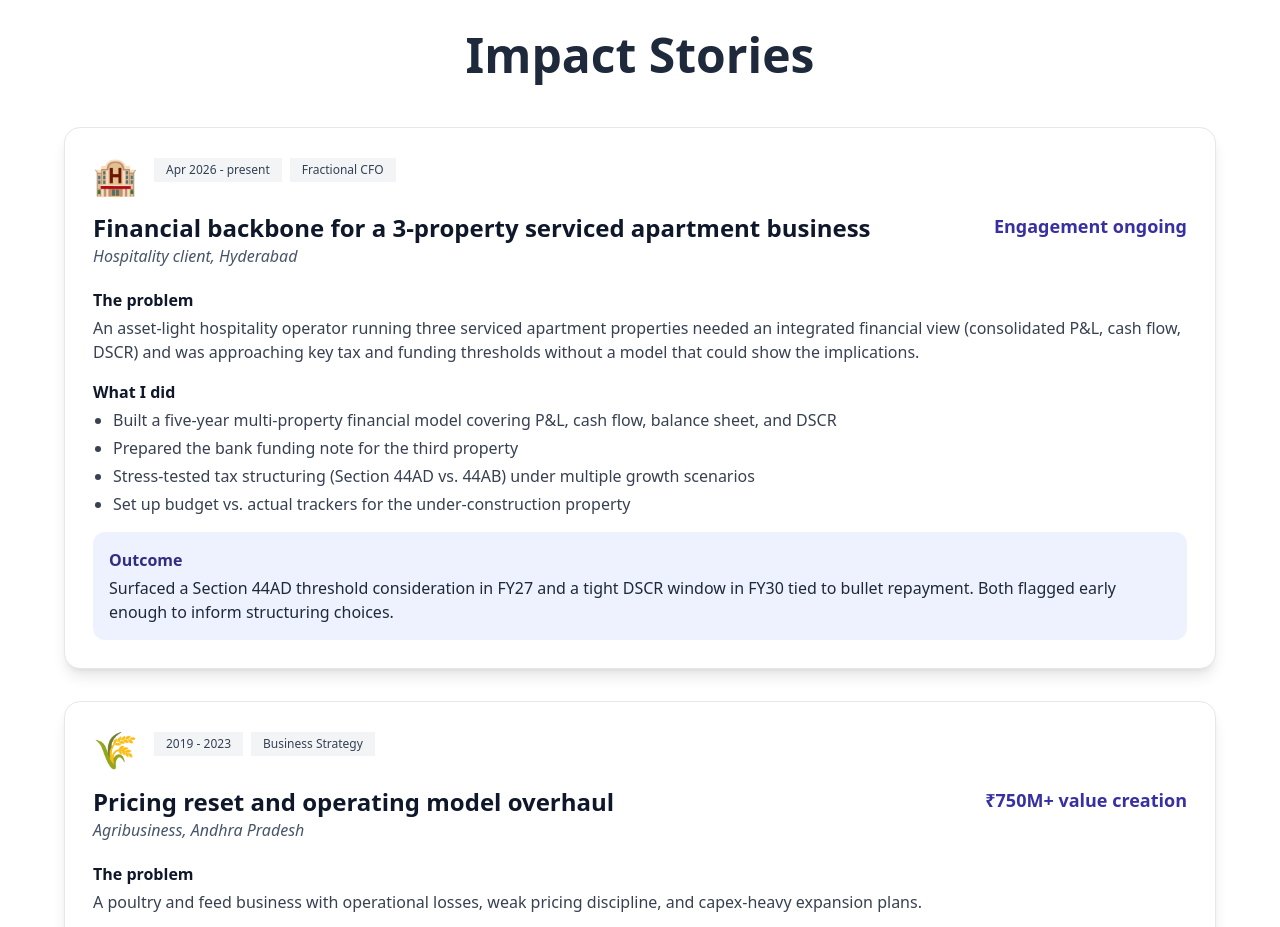
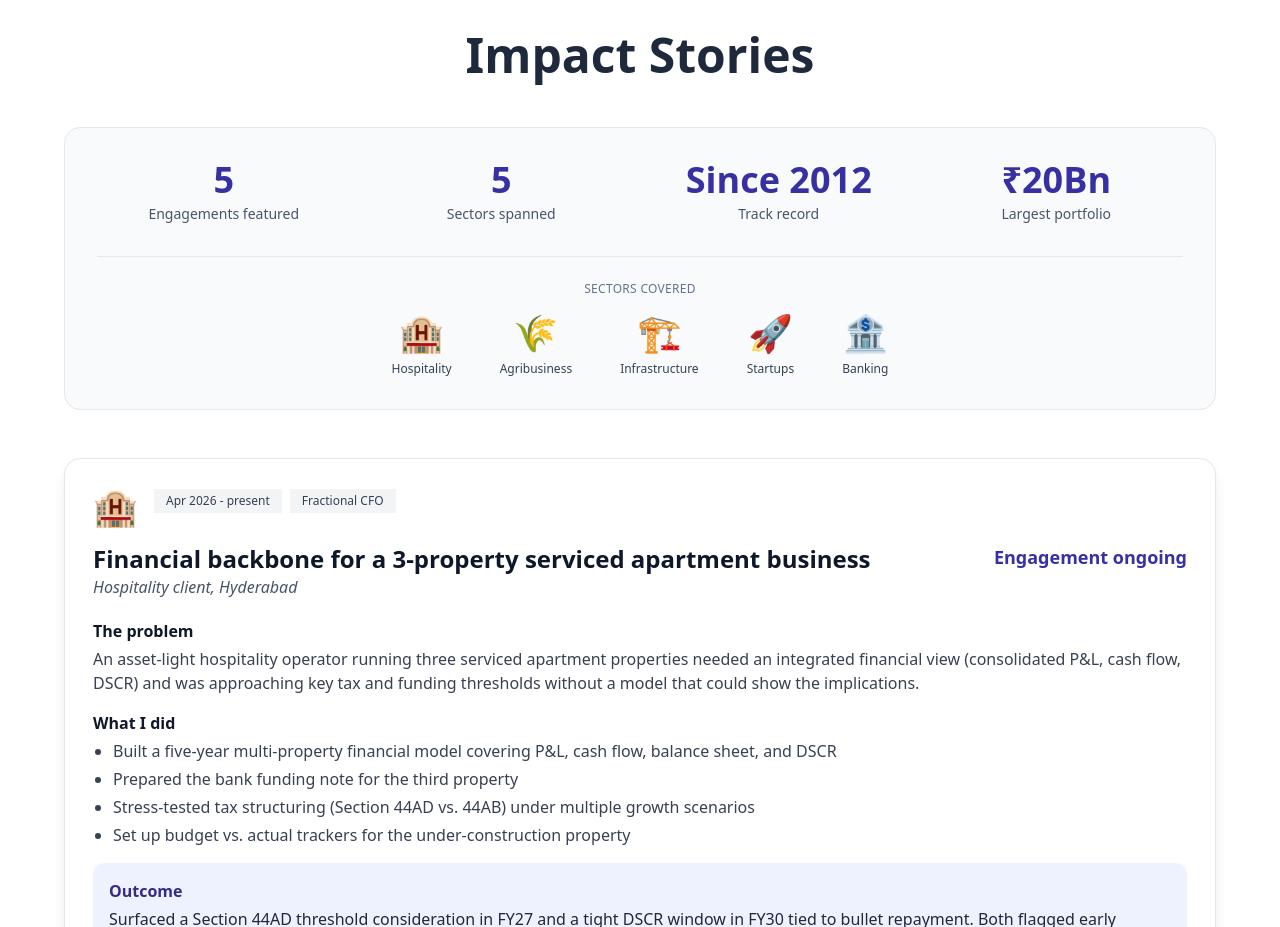
Before and after one commit to SravaniPolina/sravani-portfolio-frontend, a React (Create React App) app: page / in a window 1280 px wide. Shown: the part 2660-3587 px from the top of the page. Built offline with nearby package versions, Linux system fonts and the light colour scheme.

Commit message:
Update Projects.jsx

```diff
--- a/src/components/Projects.jsx
+++ b/src/components/Projects.jsx
@@ -83,11 +83,52 @@ const cards = [
   }
 ];
 
+const sectorMix = [
+  { icon: "🏨", label: "Hospitality" },
+  { icon: "🌾", label: "Agribusiness" },
+  { icon: "🏗️", label: "Infrastructure" },
+  { icon: "🚀", label: "Startups" },
+  { icon: "🏦", label: "Banking" }
+];
+
 export default function ProjectCards() {
   return (
     <section id="impact" className="py-16 px-4 sm:px-8 bg-white">
       <div className="max-w-6xl mx-auto">
         <h2 className="text-4xl md:text-5xl font-bold text-center mb-12">Impact Stories</h2>
+
+        <div className="bg-slate-50 rounded-2xl border p-8 mb-12">
+          <div className="grid grid-cols-2 md:grid-cols-4 gap-6 mb-8">
+            <div className="text-center">
+              <div className="text-3xl md:text-4xl font-bold text-indigo-800">5</div>
+              <div className="text-xs md:text-sm text-slate-600 mt-1">Engagements featured</div>
+            </div>
+            <div className="text-center">
+              <div className="text-3xl md:text-4xl font-bold text-indigo-800">5</div>
+              <div className="text-xs md:text-sm text-slate-600 mt-1">Sectors spanned</div>
+            </div>
+            <div className="text-center">
+              <div className="text-3xl md:text-4xl font-bold text-indigo-800">Since 2012</div>
+              <div className="text-xs md:text-sm text-slate-600 mt-1">Track record</div>
+            </div>
+            <div className="text-center">
+              <div className="text-3xl md:text-4xl font-bold text-indigo-800">₹20Bn</div>
+              <div className="text-xs md:text-sm text-slate-600 mt-1">Largest portfolio</div>
+            </div>
+          </div>
+          <div className="border-t pt-6">
+            <div className="text-xs text-slate-500 text-center mb-4 uppercase tracking-wide">Sectors covered</div>
+            <div className="flex flex-wrap justify-center gap-6 md:gap-12">
+              {sectorMix.map((s, i) => (
+                <div key={i} className="flex flex-col items-center">
+                  <div className="text-3xl md:text-4xl">{s.icon}</div>
+                  <div className="text-xs text-slate-700 mt-2">{s.label}</div>
+                </div>
+              ))}
+            </div>
+          </div>
+        </div>
+
         <div className="space-y-8">
           {cards.map((card, idx) => (
             <div key={idx} className="bg-white shadow-lg rounded-2xl p-7 border transition hover:shadow-xl">
```
